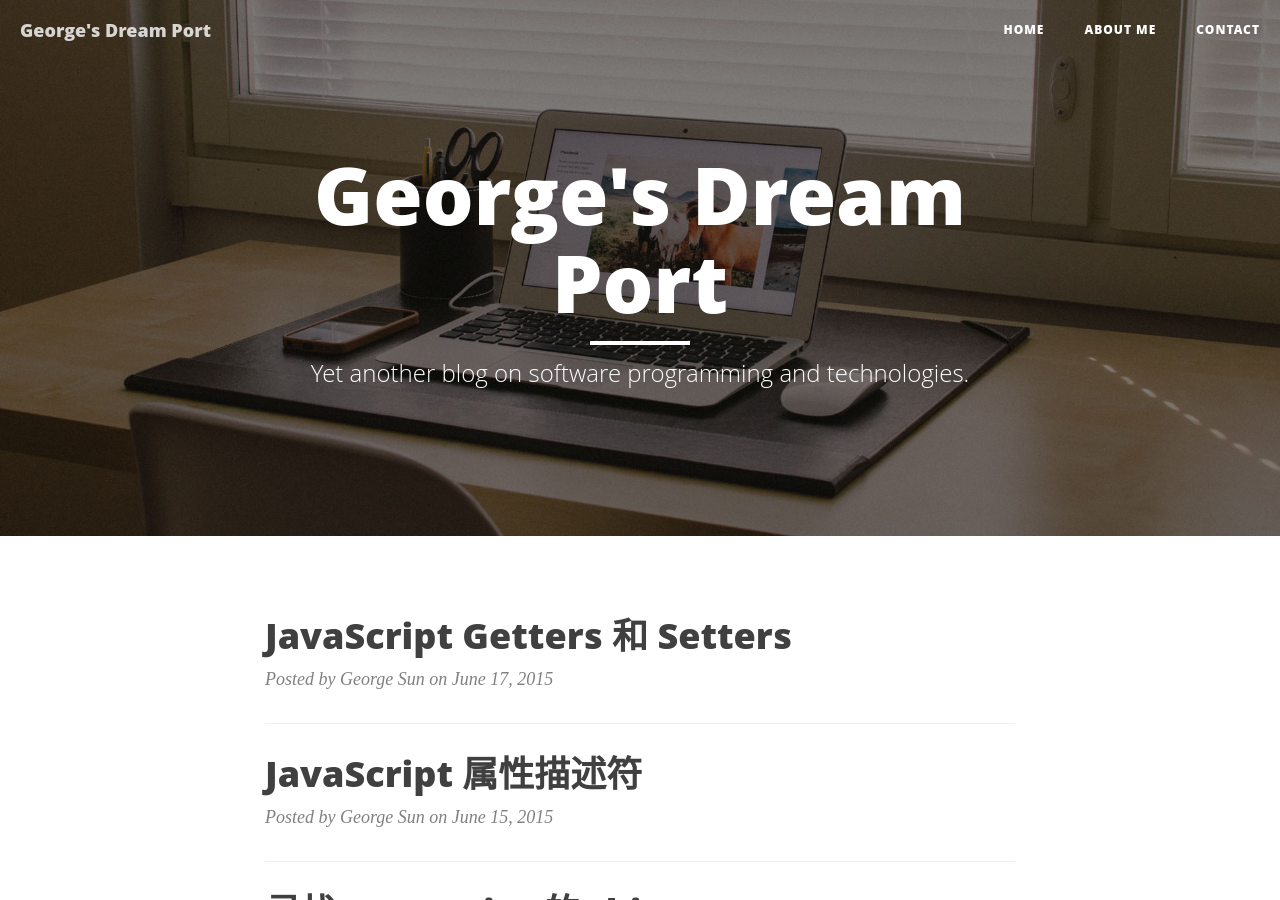
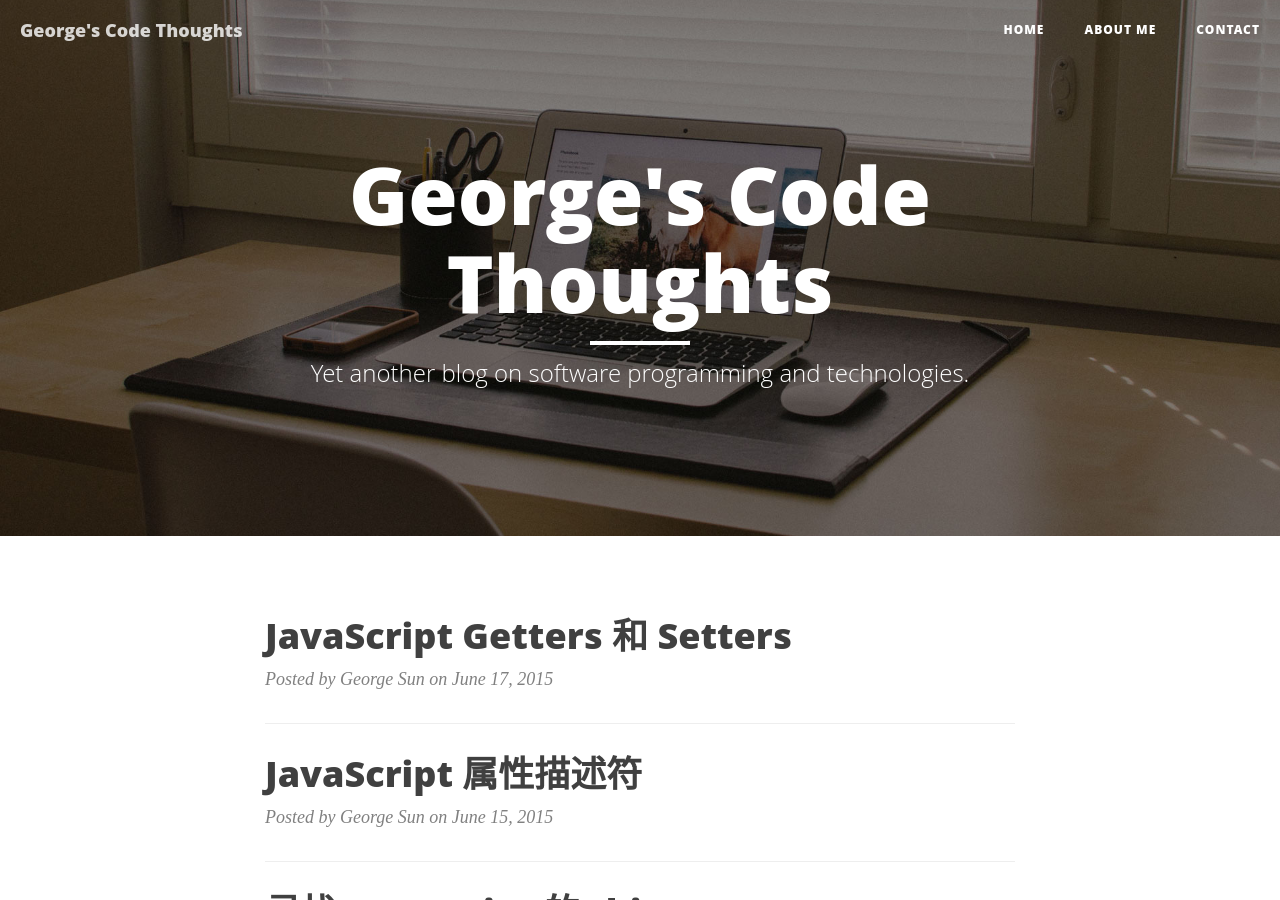
Before and after one commit to puffsun/puffsun.github.io-source, a Jekyll site: the page built from index.html, in a window 1280 px wide and 900 px high. Built offline with Jekyll 4.4.1, drawn with Linux system fonts in a browser that asks for light colours; nearby versions of some CDN libraries; some web fonts are replaced; the list of posts is cut into pages by our own code; some of the changed text lies outside the part shown.

Commit message:
Rebranding from Georges dream port to Georges code thoughts for better searching result.

```diff
--- a/_config.yml
+++ b/_config.yml
@@ -1,5 +1,5 @@
 # Site settings
-title: George's Dream Port
+title: George's Code Thoughts
 header-img: img/home-bg.jpg
 email: sunwinner3@gmail.com
 description: "Yet another tech blog!"
```
